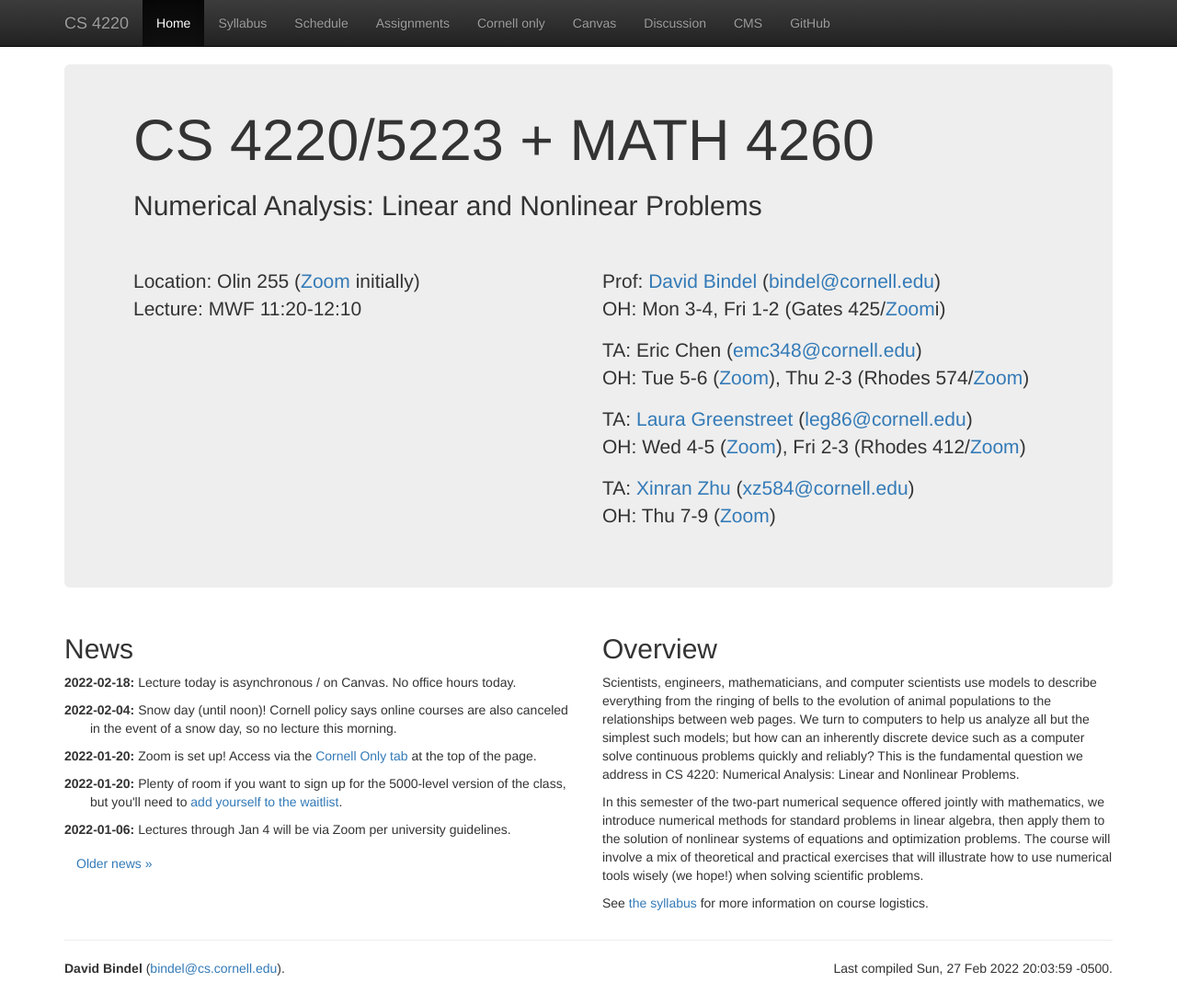
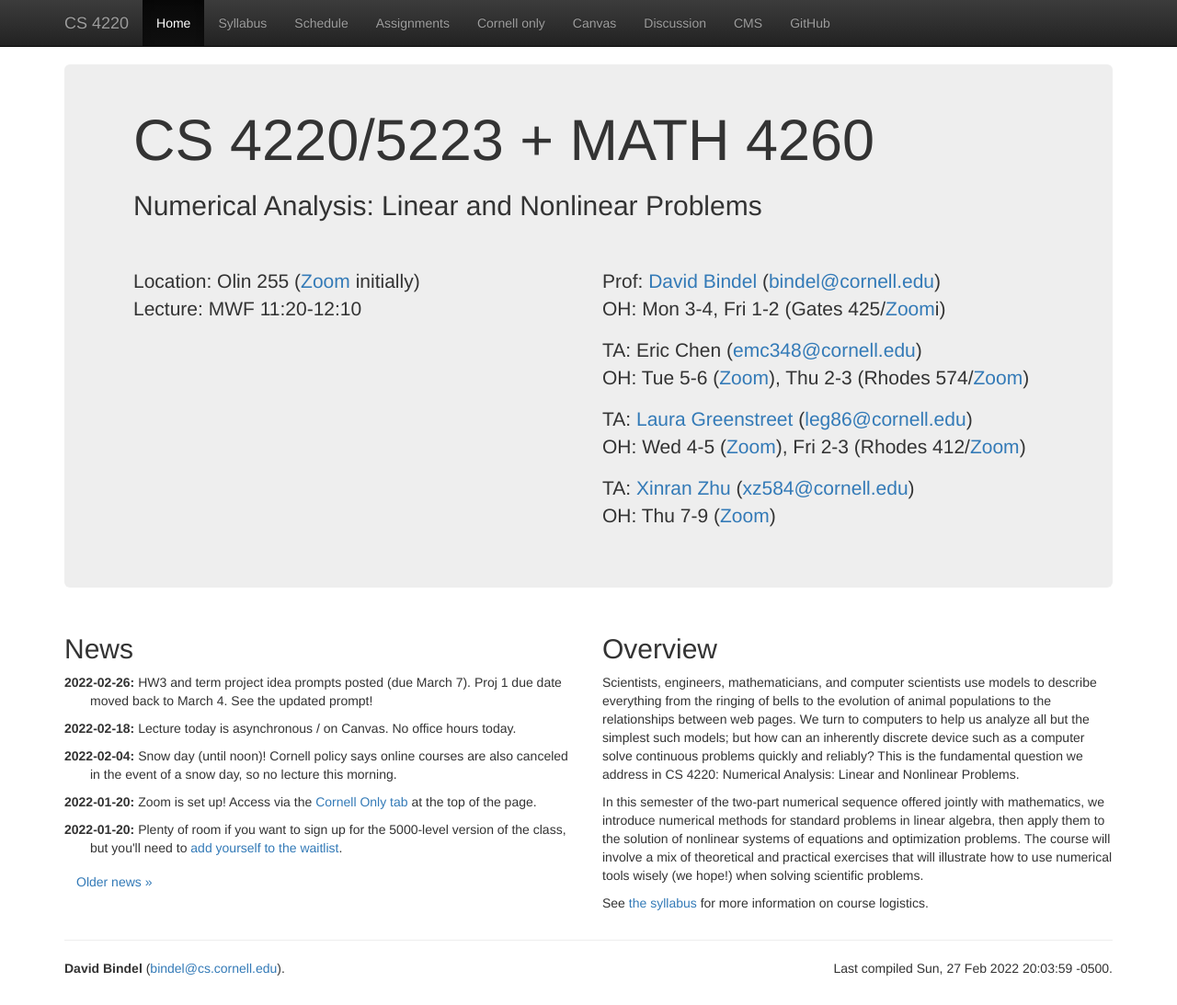
Before and after one commit to dbindel/cs4220-s22, a Jekyll site: the page built from web/index.html, in a window 1280 px wide and 1093 px high. Shown: the whole window at 92% size. Built offline with Jekyll 4.4.1, drawn with Linux system fonts in a browser that asks for light colours; nearby versions of some CDN libraries.

Commit message:
Add news bullet.

```diff
--- a/web/_data/news.yml
+++ b/web/_data/news.yml
@@ -16,3 +16,6 @@
 -
   date: 2022-02-18
   text: Lecture today is asynchronous / on Canvas.  No office hours today.
+-
+  date: 2022-02-26
+  text: HW3 and term project idea prompts posted (due March 7).  Proj 1 due date moved back to March 4.  See the updated prompt!
```
